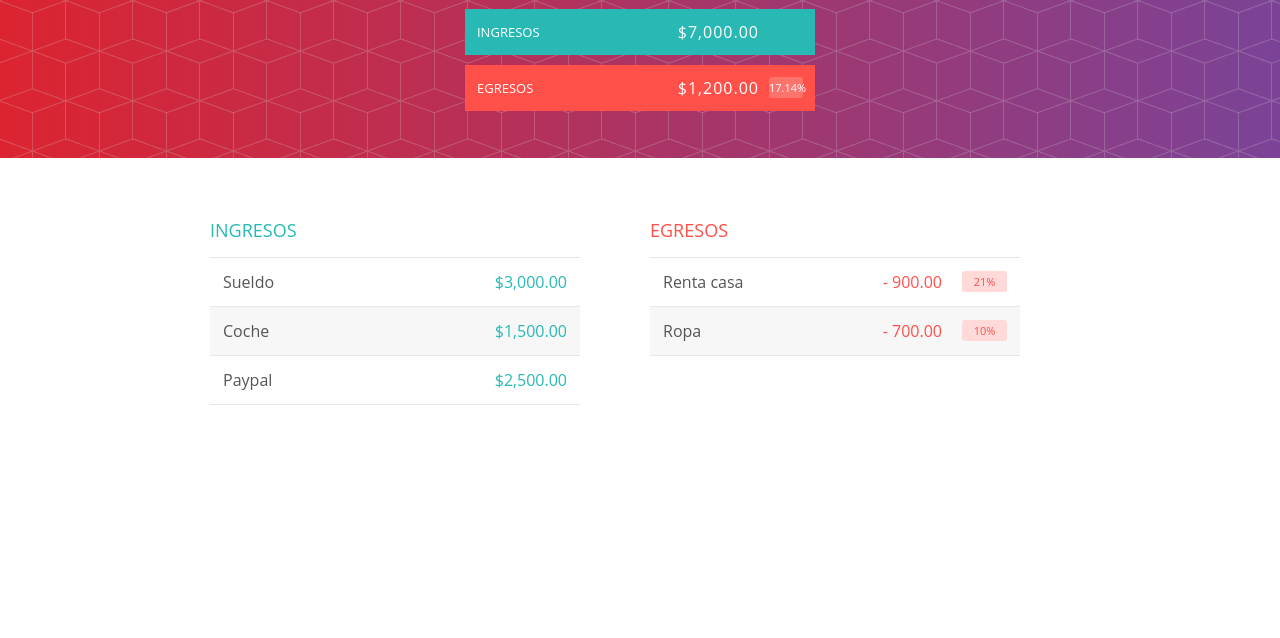
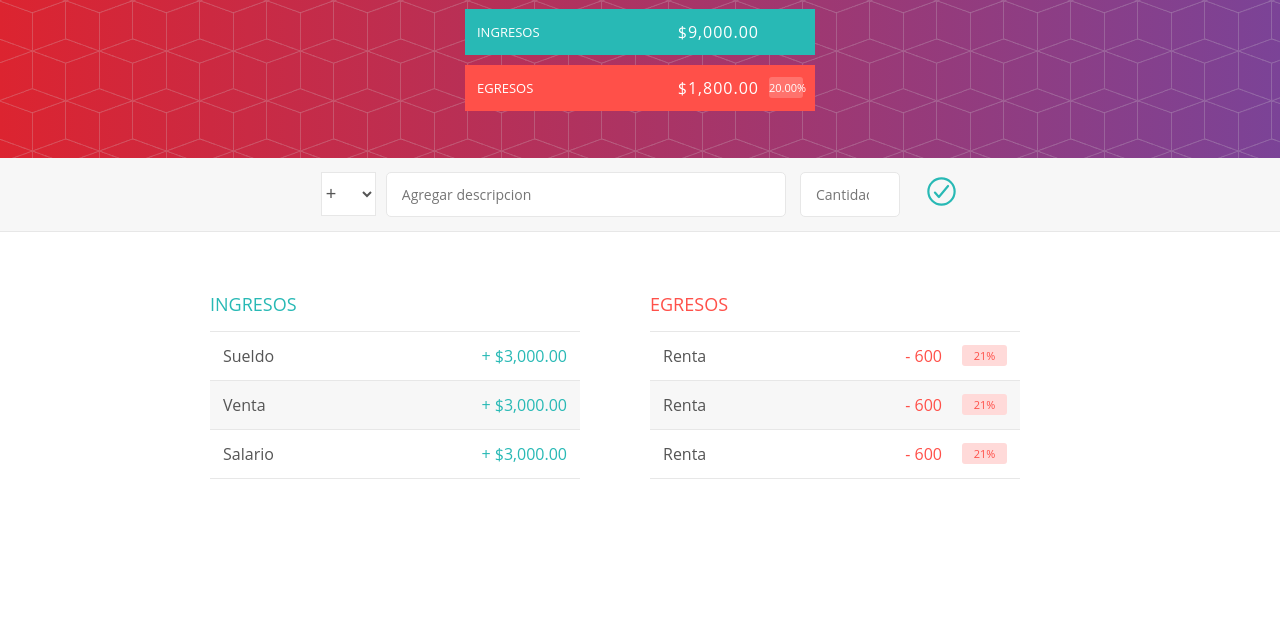
Before and after one commit to YeimerKilLP/AplicacionPresupuestos, a plain HTML site: page index.html in a window 1280 px wide. Shown: the part 162-800 px from the top of the page. Drawn offline with nearby package versions, Linux system fonts and the light colour scheme.

Commit message:
Se agrego el formulario y funciones para agregar

```diff
--- a/index.html
+++ b/index.html
@@ -36,6 +36,29 @@
       </div>
     </header>
     <!-- Termina seccion del header -->
+
+<!-- Formulario para agregar ingresos y egresos -->
+
+<form id="forma" onsubmit="return false;">
+  <div class="agregar">
+    <div class="agregar_contenedor">
+      <select class="agregar_tipo" id="tipo">
+        <option value="ingreso" selected>+</option>
+        <option value="egreso" >-</option>
+        <input type="text" class="agregar_descripcion"
+        placeholder= "Agregar descripcion" id="descripcion"/>
+
+        <input type =number class="agregar_valor"
+        placeholder="Cantidad" id="valor" step="any"/>
+        <button class="agregar_btn" onclick="agregarDato()" >
+          <ion-icon name="checkmark-circle-outline"></ion-icon>
+        </button>
+      </select>
+    </div>
+  </div>
+
+</form>
+
 
     <!-- Seccion de ingresos -->
     <div class="contenedor limpiarEstilos">
@@ -77,14 +100,12 @@
             <div class="elemento_descripcion">Renta casa</div>
             <div class="derecha limpiarEstilos">
               <div class="elemento_valor">- 900.00</div>
-              <div class="elemento_porcentaje"> 21%</div>
+              <div class="elemento_porcentaje">21%</div>
               <div class="elemento_eliminar">
                 <button class="elemento_eliminar--btn">
                   <ion-icon name="trash-outline"></ion-icon>
-
                 </button>
               </div>
-
             </div>
           </div>
 
@@ -92,14 +113,12 @@
             <div class="elemento_descripcion">Ropa</div>
             <div class="derecha limpiarEstilos">
               <div class="elemento_valor">- 700.00</div>
-              <div class="elemento_porcentaje"> 10%</div>
+              <div class="elemento_porcentaje">10%</div>
               <div class="elemento_eliminar">
                 <button class="elemento_eliminar--btn">
                   <ion-icon name="trash-outline"></ion-icon>
-
                 </button>
               </div>
-
             </div>
           </div>
         </div>
--- a/js/Egreso.js
+++ b/js/Egreso.js
@@ -1,9 +1,9 @@
-class Egreso extends Dato {
+class Egresos extends Dato {
   static contadorEgresos = 0;
   constructor(description, valor) {
     super(description, valor);
 
-    this._id = ++Egreso.contadorEgresos;
+    this._id = ++Egresos.contadorEgresos;
   }
   get id() {
     return this._id;
--- a/js/app.js
+++ b/js/app.js
@@ -1,14 +1,19 @@
 const ingresos = [
   new Ingresos("Sueldo", 3000.0),
-  new Ingresos("Coche", 1500.0),
-  new Ingresos("Paypal", 2500.00)
+  new Ingresos("Venta", 3000.0),
+  new Ingresos("Salario", 3000.0),
 ];
 
-const egresos = [new Egreso("Renta", 600.0), new Egreso("Ropa", 600.0)];
+const egresos = [
+  new Egresos("Renta", 600.0),
+  new Egresos("Renta", 600.0),
+  new Egresos("Renta", 600.0),
+];
 
 let cargarApp = () => {
   cargarCabecero();
   cargarIngresos();
+  cargarEgresos();
 };
 
 let totalIngresos = () => {
@@ -33,55 +38,124 @@ let cargarCabecero = () => {
   let porcentajeEgresos = totalEgresos() / totalIngresos();
 
   document.getElementById("presupuesto").innerHTML = formatoMoneda(presupuesto);
-  document.getElementById("porcentaje").innerHTML =formatoPorcentaje (porcentajeEgresos);
-  document.getElementById("ingresos").innerHTML = formatoMoneda(totalIngresos());
+  document.getElementById("porcentaje").innerHTML =
+    formatoPorcentaje(porcentajeEgresos);
+  document.getElementById("ingresos").innerHTML = formatoMoneda(
+    totalIngresos()
+  );
   document.getElementById("egresos").innerHTML = formatoMoneda(totalEgresos());
 };
 
 //Formato de la moneda y porcentaje con JS
 
 const formatoMoneda = (valor) => {
-  return valor.toLocaleString('es-MX', {
-    style: 'currency',
-    currency: 'MXN',
+  return valor.toLocaleString("es-MX", {
+    style: "currency",
+    currency: "MXN",
     minimumFractionDigits: 2,
   });
 };
 
-
 //Porcentaje
 
 const formatoPorcentaje = (valor) => {
-  return valor.toLocaleString('es-MX', {
-    style: 'percent',
-    minimumFractionDigits: 2
-  })
-}
-
+  return valor.toLocaleString("es-MX", {
+    style: "percent",
+    minimumFractionDigits: 2,
+  });
+};
 
 //Funciones para cargar los ingresos
 
-const cargarIngresos =()=> {
-  let ingresosHTML ='';
+const cargarIngresos = () => {
+  let ingresosHTML = "";
   for (let ingreso of ingresos) {
     ingresosHTML += crearIngresosHTML(ingreso);
+  }
+  document.getElementById("lista-ingresos").innerHTML = ingresosHTML;
+};
 
-  }
-  document.getElementById ('lista-ingresos').innerHTML =ingresosHTML;
-}
-
-let crearIngresosHTML =(ingreso)=> {
+let crearIngresosHTML = (ingreso) => {
   let ingresoHTML = `<div class="elemento limpiarEstilos">
   <div class="elemento_descripcion">${ingreso.description}</div>
   <div class="derecha">
-    <div class="elemento_valor">${formatoMoneda (ingreso.valor)}</div>
+    <div class="elemento_valor">+ ${formatoMoneda(ingreso.valor)}</div>
     <div class="elemento_eliminar">
       <button class="elemento_eliminar--btn">
-        <ion-icon name="trash-outline"></ion-icon>
+        <ion-icon name="trash-outline"
+        onclick='eliminarIngreso(${ingreso.id})'></ion-icon>
       </button>
     </div>
   </div>
 </div>`;
 
-return ingresoHTML;
-}
+  return ingresoHTML;
+};
+
+//Eliminar ingresos
+const eliminarIngreso = (id) => {
+  let indiceEliminar = ingresos.findIndex((ingreso) => ingreso.id === id);
+  ingresos.splice(indiceEliminar, 1);
+
+  cargarCabecero();
+  cargarIngresos();
+};
+
+//Funciones para agregar egresos
+
+const cargarEgresos = () => {
+  let egresosHTML = "";
+  for (let egreso of egresos) {
+    egresosHTML += crearEgresosHTML(egreso);
+  }
+  document.getElementById("lista-egresos").innerHTML = egresosHTML;
+};
+
+let crearEgresosHTML = (egreso) => {
+  let egresoHTML = `<div class="elemento limpiarEstilos">
+  <div class="elemento_descripcion">${egreso.description}</div>
+  <div class="derecha limpiarEstilos">
+    <div class="elemento_valor">- ${egreso.valor}</div>
+    <div class="elemento_porcentaje"> 21%</div>
+    <div class="elemento_eliminar">
+      <button class="elemento_eliminar--btn">
+        <ion-icon name="trash-outline"
+        onclick='eliminarEgreso(${egreso.id})'></ion-icon>
+
+      </button>
+    </div>
+
+  </div>
+</div>`;
+  return egresoHTML;
+};
+//Eliminar Egresos
+let eliminarEgreso = (id) => {
+  let indiceEliminar = egresos.findIndex((egreso) => egreso.id === id);
+  egresos.splice(indiceEliminar, 1);
+
+  cargarCabecero();
+  cargarEgresos();
+};
+
+//Agregar datos generales
+
+let agregarDato = () => {
+  let forma = document.forms["forma"];
+
+  let tipo = forma["tipo"];
+  let description = forma["descripcion"];
+  let valor = forma["valor"];
+
+  if (description.value !== "" && valor.value !== "") {
+    if (tipo.value === "ingreso") {
+      ingresos.push(new Ingresos(description.value, +valor.value));
+      cargarCabecero();
+      cargarIngresos();
+    } else if (tipo.value === "egreso") {
+      egresos.push(new Egresos(description.value, +valor.value));
+      cargarCabecero();
+      cargarEgresos();
+    }
+  }
+};
```
